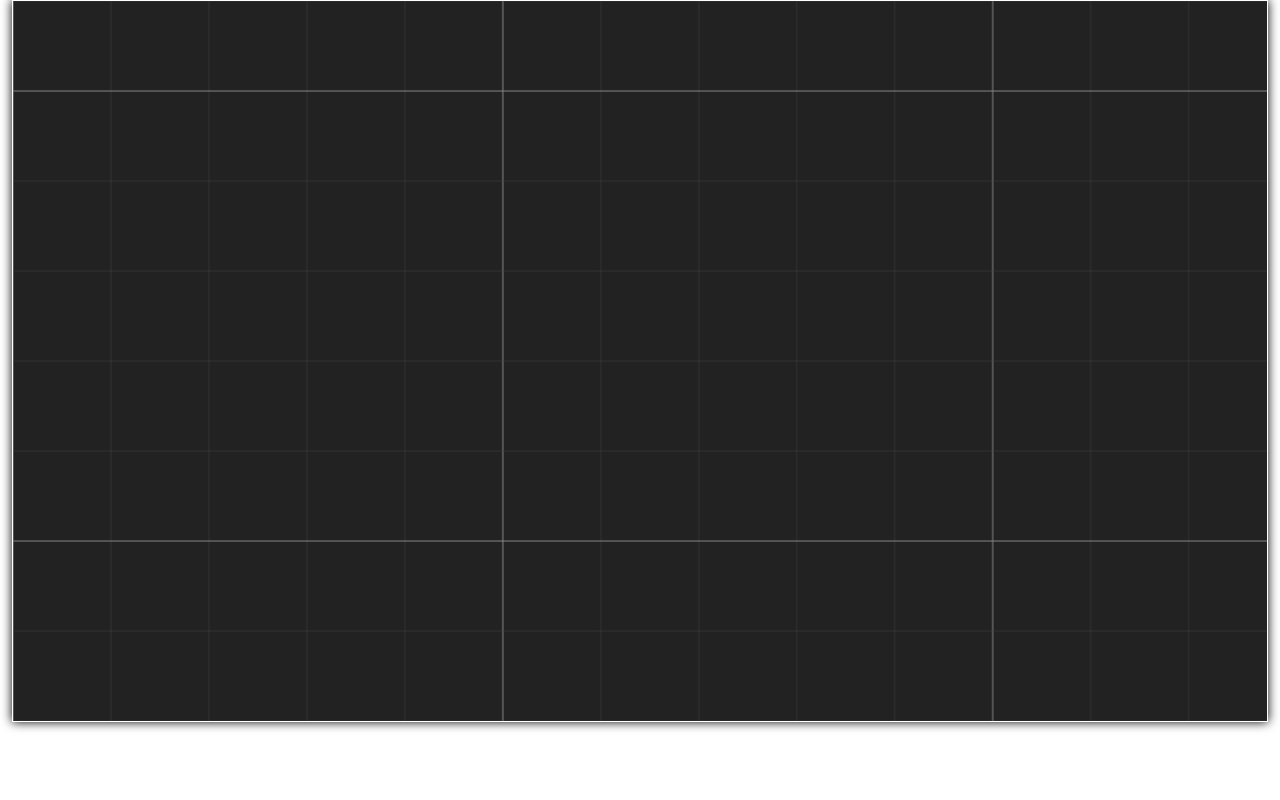
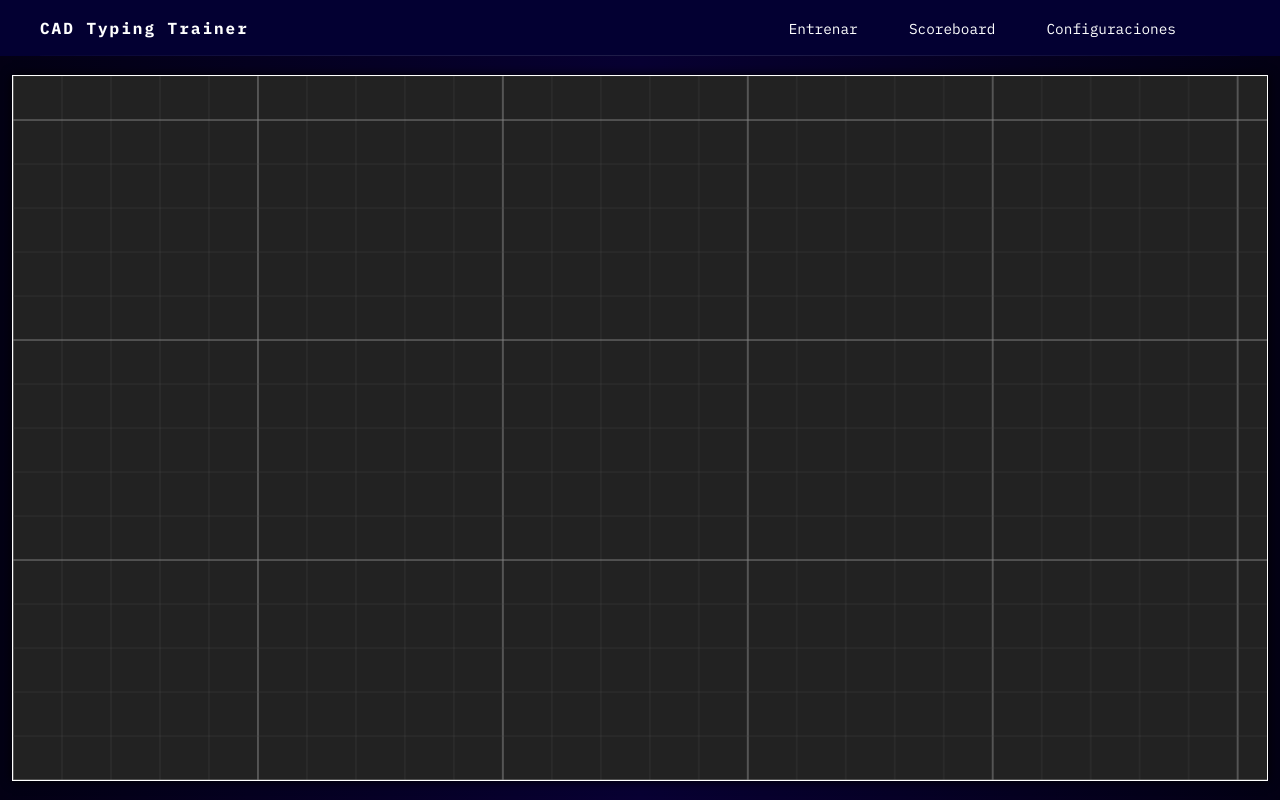
Before and after one commit to ArckramKreator/CAD_Command_Trainer, a plain HTML site: page index.html in a window 1280 px wide. Drawn offline with Linux system fonts and the light colour scheme; a web font is replaced by a local one.

Commit message:
Update HTML title, styles, and JavaScript functionality
- Changed document title to "CAD Typing Trainer".
- Added Google Fonts: "DM Mono" and "IBM Plex Mono".
- Introduced a header with navigation links for user interaction.
- Adjusted scale variable in JavaScript for improved zoom functionality.
- Implemented dynamic line transparency based on scale in the draw function.
- Enhanced CSS for body layout, header styling, and navigation menu.
- Minor adjustments to canvas height and overall styling for better appearance.

```diff
--- a/index.html
+++ b/index.html
@@ -2,10 +2,27 @@
 <html lang="en">
 <head>
     <meta charset="UTF-8" />
-    <title>Infinite Canvas Game</title>
+    <title>CAD Typing Trainer</title>
     <link rel="stylesheet" href="styles/styles.css" />
+    <link href="https://fonts.googleapis.com/css2?family=DM+Mono:ital,wght@0,300;0,400;0,500;1,300;1,400;1,500&amp;display=swap" rel="stylesheet">
+    <link href="https://fonts.googleapis.com/css2?family=IBM+Plex+Mono:ital,wght@0,100;0,200;0,300;0,400;0,500;0,600;0,700;1,100;1,200;1,300;1,400;1,500;1,600;1,700&amp;display=swap" rel="stylesheet">
 </head>
 <body>
+    <header>
+        <div class="container-lg">
+
+
+
+            <h1>CAD Typing Trainer</h1>
+            <nav>
+                <ul>
+                    <li><a href="#">Entrenar</a></li>
+                    <li><a href="#">Scoreboard</a></li>
+                    <li><a href="#">Configuraciones</a></li>
+                </ul>
+            </nav>
+        </div>
+    </header>
     <canvas id="gameCanvas"></canvas>
     <script src="scripts/game.js"></script>
 </body>
--- a/scripts/game.js
+++ b/scripts/game.js
@@ -4,7 +4,7 @@ const ctx = canvas.getContext('2d');
 // World state
 let offsetX = 0;
 let offsetY = 0;
-let scale = 1;
+let scale = 0.5;
 
 let isDragging = false;
 let lastX = 0;
@@ -12,8 +12,8 @@ let lastY = 0;
 
 const targets = [];
 
-const MIN_SCALE = 0.05; // Minimum zoom out (5%)
-const MAX_SCALE = 4;   // Maximum zoom in (400%)
+const MIN_SCALE = 0.02; // Minimum zoom out (2%)
+const MAX_SCALE = 2;   // Maximum zoom in (400%)
 
 
 // Utility: world <-> screen
@@ -35,6 +35,15 @@ function screenToWorld(x, y) {
 function draw() {
   ctx.clearRect(0, 0, canvas.width, canvas.height);
 
+  // Calculate secondary line alpha based on scale
+  let secondaryAlpha = 0.5;
+  if (scale < 0.2) {
+      //fade out from 0.5 to 0.0 at scale 0.2
+      const minScale= 0.09;
+      const maxScale = 0.2;
+      secondaryAlpha =  (scale - minScale) / (maxScale - minScale) * 0.5;
+      secondaryAlpha = Math.max(0, Math.min(secondaryAlpha, 0.5));
+  }
   // Draw grid
   ctx.save();
   ctx.lineWidth = 1;
@@ -50,6 +59,7 @@ function draw() {
     ctx.beginPath();
     ctx.moveTo(sx, 0);
     ctx.lineTo(sx, canvas.height);
+
     // Calculate world index for this line
     const worldIndex = Math.round(x / gridSize);
     if (worldIndex % 5 === 0) {
@@ -57,7 +67,7 @@ function draw() {
       ctx.globalAlpha = 1.0;
     } else {
         ctx.strokeStyle = '#444';
-        ctx.globalAlpha = 0.5;
+        ctx.globalAlpha = secondaryAlpha;
     }
     ctx.stroke();
   }
@@ -76,7 +86,7 @@ function draw() {
       ctx.globalAlpha = 1.0;
     } else {
         ctx.strokeStyle = '#444';
-        ctx.globalAlpha = 0.5;
+        ctx.globalAlpha = secondaryAlpha;
     }
   }
   ctx.strokeAlpha = 1.0; // Reset alpha for other drawings
--- a/styles/styles.css
+++ b/styles/styles.css
@@ -1,21 +1,103 @@
-body
-{
-}
 body {
     margin: 0;
     overflow: hidden;
     display: flex;
-    justify-content: center; /* Center horizontally */
-    align-items: flex-start; /* Align to the top vertically */
+    flex-direction: column; /* Stack header, nav, and canvas vertically */
+    align-items: center; /* Align to the top vertically */
     height: 100vh; /* Ensure body takes full viewport height */
+
+
+    font-family: IBM Plex Mono, monospace;
+    background-image: linear-gradient(90deg, #030014 0, #080033 50%, #030014);
+    color: #fff;
+
+    width: 100vw;
 }
+
+
+header {
+    z-index: 50;
+    width: 100vw;
+    height: 7vh;
+    background: #333;
+    background: #030032;
+    backdrop-filter: blur(16px);
+    -webkit-backdrop-filter: blur(16px);
+}
+
+    header h1 {
+        font-size: 2vh;
+        margin: 0;
+        letter-spacing: 2px;
+    }
+
+header .container-lg:before {
+    background: radial-gradient(62.87% 100% at 50% 100%,#ffffff38 0,#fff0 100%);
+    bottom: 0;
+    content: "";
+    height: 1px;
+    left: 0;
+    position: absolute;
+    width: 100%
+}
+.container-lg {
+    margin: 0 auto;
+    align-items: center;
+    display: flex;
+    justify-content: space-between;
+    position: relative;
+    max-width: 1200px;
+    height: 100%;
+    display: flex;
+}
+
+nav {
+    height: 5vh;
+    display: flex;
+    align-items: center;
+}
+
+    nav ul {
+        list-style: none;
+        display: flex;
+        margin: 0;
+        padding: 0 2vw;
+        height: 100%;
+    }
+
+    nav li {
+        margin-right: 2vw;
+        height: 100%;
+        display: flex;
+        align-items: center;
+    }
+
+    nav a {
+        color: #fff;
+        text-decoration: none;
+        font-size: 1.8vh;
+        padding: 0 1vw;
+        transition: background 0.2s;
+        border-radius: 4px;
+        height: 60%;
+        display: flex;
+        align-items: center;
+    }
+
+        nav a:hover {
+            background: #444;
+        }
+
+
+
 
 canvas {
     display: block;
     background: #222;
     /* Make canvas fill the window */
     width: 98vw;
-    height: 90vh;
+    height: 88vh;
     border: 1px solid #fff;
+    margin: auto 0 auto 0;
     box-shadow: 0 0 10px #000;
 }
```
